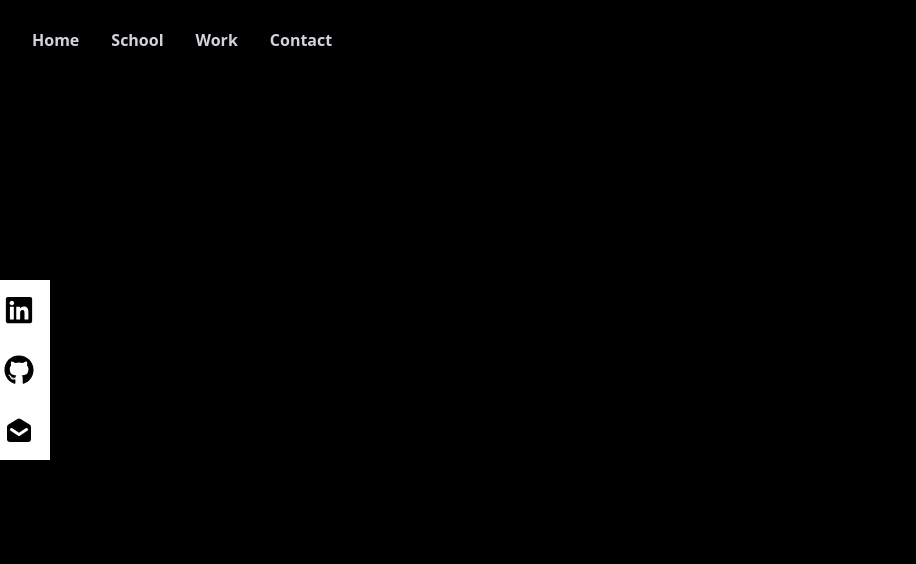
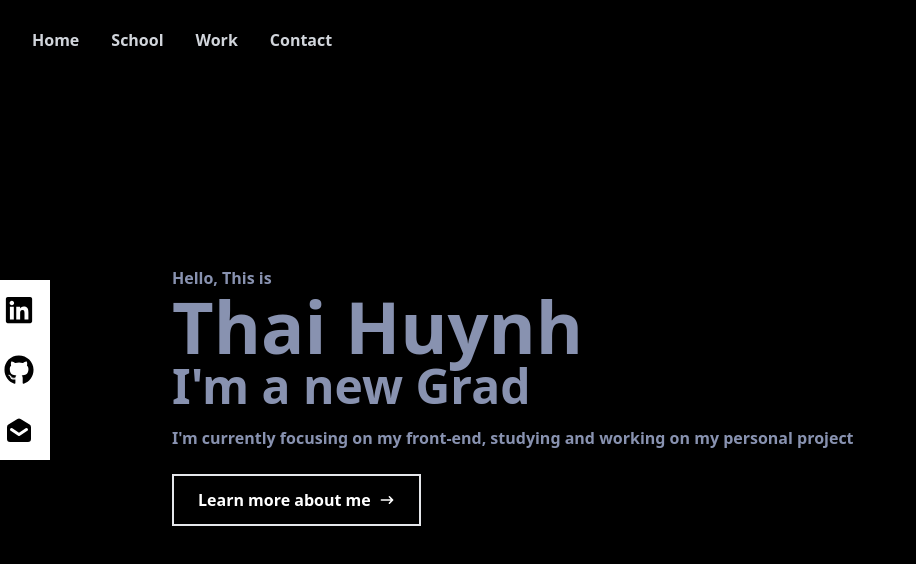
Before and after one commit to Thai-Huynh0510/portfolio1, a React (Create React App) app: page / in a window 1280 px wide. Shown: the top 564 px of the page, without its empty margins (0-916 px from the left). Built offline with nearby package versions, Linux system fonts and the light colour scheme.

Commit message:
Building homepage

```diff
--- a/src/components/Home.jsx
+++ b/src/components/Home.jsx
@@ -1,8 +1,23 @@
 import React from 'react'
-
+import { HiArrowNarrowRight } from 'react-icons/hi'
 const Home = () => {
   return (
-    <div className = 'w-full h-screen bg-black'></div>
+    <div className = 'w-full h-screen bg-black'>
+      <div className = 'max-w-[1000px] mx-auto px-8 flex flex-col justify-center h-full text-[#8892b0]'>
+        <p> Hello, This is</p>
+        <h1 className='text-4xl sm:text-7xl font-bold'> Thai Huynh</h1>
+        <h2 className='text-3xl sm:text-5xl font-bold text-[#8892b0]'> I'm a new Grad</h2>
+        <p className='text-[#8892b0] py-4 max-w-[700px]'> I'm currently focusing on my front-end,
+        studying and working on my personal project </p>
+        <div>
+        <button className='text-white group border-2 px-6 py-3 my-2 flex items-center hover:bg-white hover:text-black'>Learn more about me
+        <span className = 'group-hover:rotate-90 duration-300' >
+        <HiArrowNarrowRight className = 'ml-2' />
+        </span>
+        </button>
+        </div>
+      </div>
+    </div>
   )
 }
 
```
